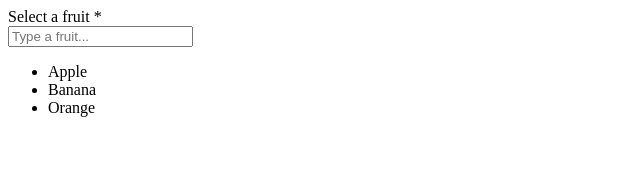
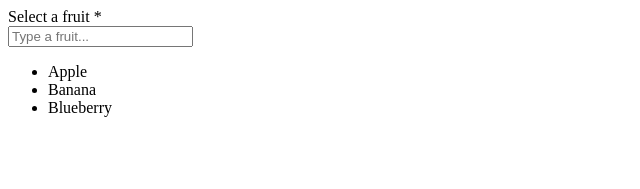
Before and after one commit to SELab-2/viernulvier-4, a Nuxt app in the folder frontend/: page /tempShowcase in a window 1280 px wide. Shown: the top 189 px of the page, without its empty margins (0-640 px from the left). Built offline with nearby package versions, Linux system fonts and the light colour scheme.

Commit message:
fixed issue in Domi's comment

```diff
--- a/frontend/app/components/SearchBar.vue
+++ b/frontend/app/components/SearchBar.vue
@@ -40,15 +40,23 @@ const emit = defineEmits<{ // update:modelValue gets called when a new selection
 const internalQuery = ref(props.modelValue || "") // so that a user can type without selecting something yet
 
 const results: ComputedRef<string[]> = computed(() => {
-
+  const query = internalQuery.value.toLowerCase()
   const filtered =
       internalQuery.value
         ? props.items.filter((item) => // filtering based on current query
-            item.toLowerCase().includes(internalQuery.value.toLowerCase())
+            item.toLowerCase().includes(query)
         )
-        : props.items // all items, to give some suggestions
+        : props.items // all items when nothing is typed in, to give some suggestions
 
-  return filtered.slice(0, props.limit ?? 5)
+  const sorted = filtered.sort((a, b) => {
+    const aStarts = a.toLowerCase().startsWith(query)
+    const bStarts = b.toLowerCase().startsWith(query)
+    if (aStarts && !bStarts) return -1 // a starts with current input, b doesn't
+    if (!aStarts && bStarts) return 1 // b starts with current input, a doesn't
+    return a.localeCompare(b) // if neither start with current input, sort alphabetically
+  })
+
+  return sorted.slice(0, props.limit ?? 5)
 })
 
 const select = (item: string) => { // handles selecting a suggestion
```
